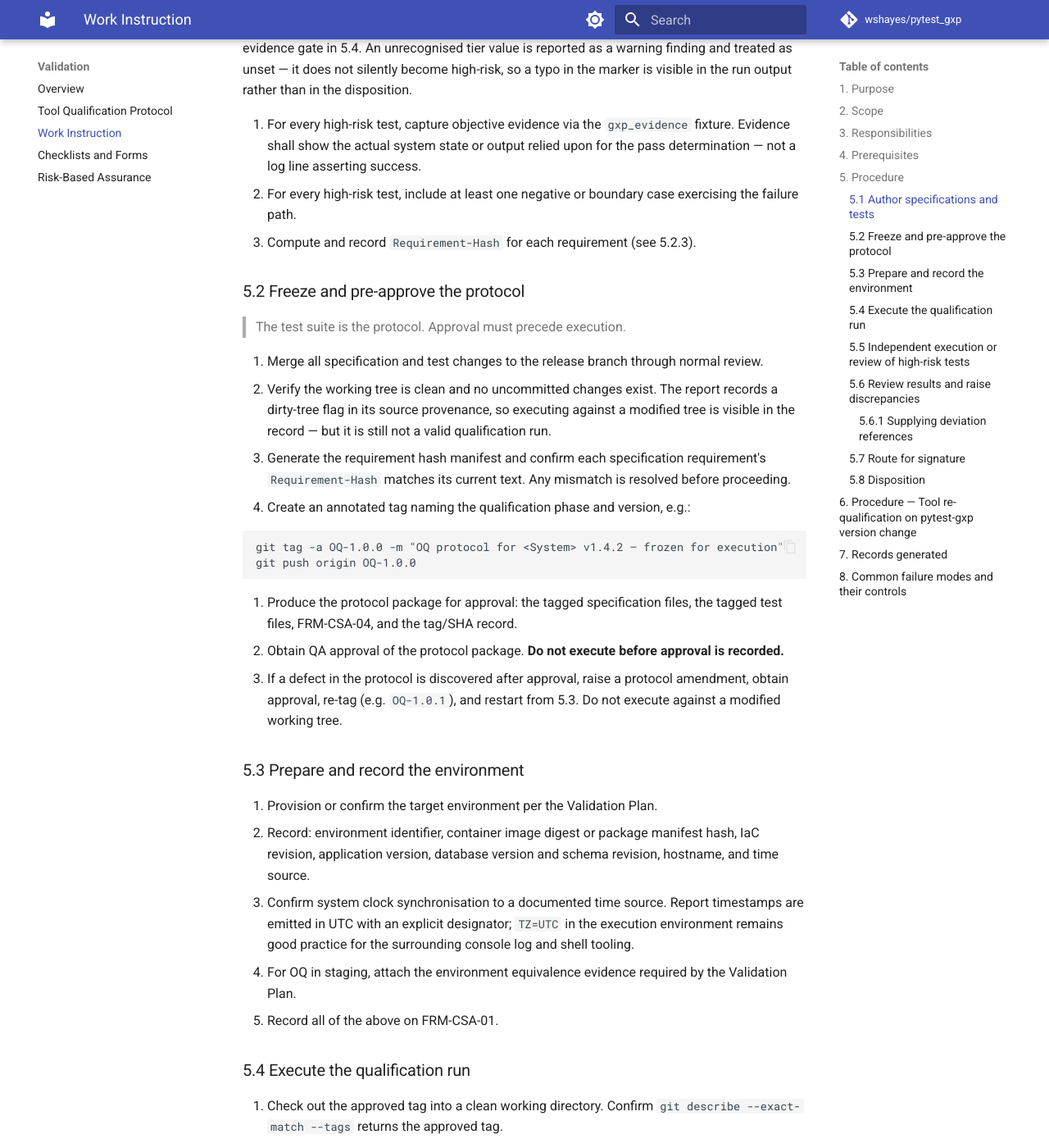
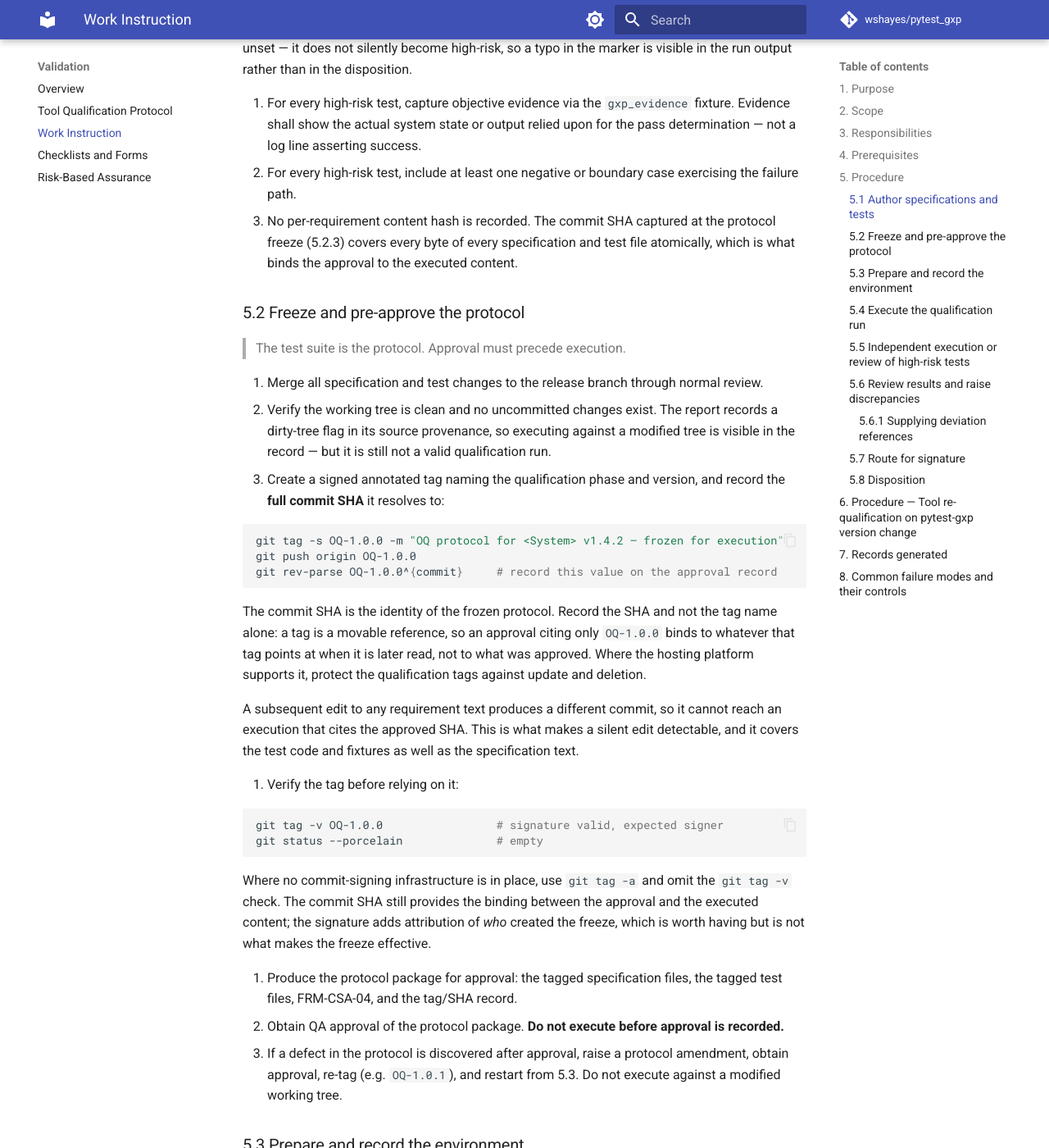
Before and after one commit to wshayes/pytest_gxp, an MkDocs documentation site: the page built from docs/validation/work-instruction.md, in a window 1280 px wide and 1400 px high, scrolled down 2542 px. Shown: the whole window at 82% size. Built offline with MkDocs 1.6.1 and Material for MkDocs 9.7.7, drawn with Linux system fonts in a browser that asks for light colours; comment, search, counter and statistics services are not loaded; some of the changed text lies outside the part shown.

Commit message:
Gate Tier 1 evidence on capture type, not merely presence
The high-risk evidence gate counted evidence entries against a requirement
without regard to what they contained, so a Tier 1 requirement whose only
evidence was an unscripted session record passed it. A session record states
what a tester did, not what the system did, and cannot discharge the Tier 1
evidence requirement alone.

Such a requirement now raises high-risk-evidence-unscripted-only, an
error-severity finding that fails the run under --gxp-strict. A session record
captured alongside a state capture is unaffected, since supplementary
exploratory testing is permitted at any tier.

Covered by TQ-6.10, which pins all three cases -- captured state, session only,
and session plus capture -- so the check cannot regress into rejecting the
supplementary sessions the assurance matrix allows. Verified to fail without
the fix: the pre-fix run reported three passing tests and a clean report.

Behaviour change: a suite relying on a session record to satisfy the gate
previously exited zero and now exits non-zero under --gxp-strict. TQ-001
qualifies a version, so re-qualification is required before use.

Also replaces the Requirement-Hash procedure step in the validation templates
with the full commit SHA of the approved tag. Requirement-Hash was documented
but never implemented -- no parser support, no CLI, and no traceability matrix
column, despite the assurance strategy stating the value was recorded there.
The commit SHA covers every specification, test and fixture byte atomically.
WI-CSA-01 5.4.1 now also compares the executed SHA against the approved one,
since a tag is a movable reference and the tag name alone does not establish
what was executed.

Claude-Session: https://claude.ai/code/session_01VBDj2pDb5N8xtWYnNo5hxf

````diff
--- a/docs/validation/work-instruction.md
+++ b/docs/validation/work-instruction.md
@@ -49,7 +49,7 @@ The following shall be confirmed before any qualification execution. Recorded on
 1. Validation Plan approved, including the risk-based assurance strategy.
 2. URS approved as a controlled document.
 3. Derived IS/DS/FS/US specifications complete, each requirement carrying
-   `Traces-To:` and `Requirement-Hash`.
+   `Traces-To:`.
 4. FRM-CSA-04 tier classification approved by QA for every requirement.
 5. pytest-gxp version pinned, and that version qualified and current under
    TQ-001.
@@ -99,7 +99,9 @@ The following shall be confirmed before any qualification execution. Recorded on
    for the pass determination — not a log line asserting success.
 6. For every high-risk test, include at least one negative or boundary case
    exercising the failure path.
-7. Compute and record `Requirement-Hash` for each requirement (see 5.2.3).
+7. No per-requirement content hash is recorded. The commit SHA captured at the
+   protocol freeze (5.2.3) covers every byte of every specification and test file
+   atomically, which is what binds the approval to the executed content.
 
 ### 5.2 Freeze and pre-approve the protocol
 
@@ -111,15 +113,38 @@ The following shall be confirmed before any qualification execution. Recorded on
    records a dirty-tree flag in its source provenance, so executing against a
    modified tree is visible in the record — but it is still not a valid
    qualification run.
-3. Generate the requirement hash manifest and confirm each specification
-   requirement's `Requirement-Hash` matches its current text. Any mismatch is
-   resolved before proceeding.
-4. Create an annotated tag naming the qualification phase and version, e.g.:
+3. Create a signed annotated tag naming the qualification phase and version, and
+   record the **full commit SHA** it resolves to:
 
+   ```bash
+   git tag -s OQ-1.0.0 -m "OQ protocol for <System> v1.4.2 — frozen for execution"
+   git push origin OQ-1.0.0
+   git rev-parse OQ-1.0.0^{commit}     # record this value on the approval record
    ```
-   git tag -a OQ-1.0.0 -m "OQ protocol for <System> v1.4.2 — frozen for execution"
-   git push origin OQ-1.0.0
+
+   The commit SHA is the identity of the frozen protocol. Record the SHA and not
+   the tag name alone: a tag is a movable reference, so an approval citing only
+   `OQ-1.0.0` binds to whatever that tag points at when it is later read, not to
+   what was approved. Where the hosting platform supports it, protect the
+   qualification tags against update and deletion.
+
+   A subsequent edit to any requirement text produces a different commit, so it
+   cannot reach an execution that cites the approved SHA. This is what makes a
+   silent edit detectable, and it covers the test code and fixtures as well as the
+   specification text.
+
+4. Verify the tag before relying on it:
+
+   ```bash
+   git tag -v OQ-1.0.0                 # signature valid, expected signer
+   git status --porcelain              # empty
    ```
+
+   Where no commit-signing infrastructure is in place, use `git tag -a` and omit
+   the `git tag -v` check. The commit SHA still provides the binding between the
+   approval and the executed content; the signature adds attribution of *who*
+   created the freeze, which is worth having but is not what makes the freeze
+   effective.
 
 5. Produce the protocol package for approval: the tagged specification files,
    the tagged test files, FRM-CSA-04, and the tag/SHA record.
@@ -146,7 +171,10 @@ The following shall be confirmed before any qualification execution. Recorded on
 ### 5.4 Execute the qualification run
 
 1. Check out the approved tag into a clean working directory. Confirm
-   `git describe --exact-match --tags` returns the approved tag.
+   `git describe --exact-match --tags` returns the approved tag, **and** that
+   `git rev-parse HEAD` matches the full commit SHA recorded on the approval
+   record at 5.2.3. The tag name alone is not sufficient: a tag can be moved
+   between approval and execution, and only the SHA comparison detects it.
 2. Install the pinned, TQ-qualified pytest-gxp version and record the installed
    version and distribution hash.
 3. Execute, supplying the qualification type and leaving signatory fields empty:
@@ -170,10 +198,12 @@ The following shall be confirmed before any qualification execution. Recorded on
 6. The high-risk evidence gate is applied by the plugin, not by an external
    script. With `--gxp-strict`, any requirement whose risk tier is `high` and
    which has no associated entry in the evidence manifest produces a
-   `high-risk-no-evidence` error finding, and any error-severity finding sets a
-   non-zero exit status. A qualification run is therefore executed with
-   `--gxp-strict` on, and a zero exit is itself part of the evidence that the
-   gate was satisfied.
+   `high-risk-no-evidence` error finding; one whose only entries are unscripted
+   session records produces a `high-risk-evidence-unscripted-only` error finding,
+   because a session record describes the tester's activity rather than capturing
+   system state. Any error-severity finding sets a non-zero exit status. A
+   qualification run is therefore executed with `--gxp-strict` on, and a zero exit
+   is itself part of the evidence that the gate was satisfied.
 
    Verify the gate was armed rather than assuming it: the run output lists the
    findings section, and the report metadata carries a `findings_summary` with
@@ -344,11 +374,12 @@ Recorded on **FRM-CSA-03 Tool Qualification Checklist**.
 |---|---|
 | Tests adjusted after results observed | Tag-based protocol pre-approval (5.2); `git describe --exact-match` gate (5.4.1); dirty-tree flag in report source provenance |
 | Approver name attributed by anyone with repository access | Signatory fields prohibited in committed configuration (5.4.4) |
-| Requirement text edited without invalidating traceability | `Requirement-Hash` verification (5.2.3) |
+| Requirement text edited after approval | Approval binds to the full commit SHA, not the tag name (5.2.3); an edit produces a different commit, and the executed SHA is checked against the approved one (5.4.1) |
 | Duplicate or malformed requirement IDs distorting the denominator | `duplicate-requirement-id` and `malformed-requirement-heading` findings surfaced in the run output and report |
 | Silent skip inflating apparent coverage | Skip reason preserved in the test execution register; unjustified skip is a finding (5.6.4) |
 | Errored test counted as unverified-but-unnoticed | Errors recorded as `ERROR` and counted separately (5.6.5) |
 | High-risk requirement verified by a green assertion with no evidence | In-process evidence gate: `--gxp-strict` plus `gxp_risk("high")` (5.4.6) |
+| Unscripted session record substituted for objective evidence at Tier 1 | `high-risk-evidence-unscripted-only` finding; the gate distinguishes evidence type, not merely presence (5.4.6) |
 | Non-passing result routed for signature without a deviation reference | `missing-deviation-ref` finding and `PROVISIONAL` report status (5.6.1) |
 | IQ evidence taken from CI container rather than production | Environment table, no substitution for IQ (Validation Plan) |
 | Report re-generated after review, changing content | `artifact_manifest.sha256` written by the tool at session end, verified pre-review, and bound to the signature (5.4.7, 5.7.3) |
````
Also changed, not shown: CHANGELOG.md (+31 -0 lines), README.md (+1 -0 lines), docs/user-guide/reports.md (+1 -0 lines), docs/validation/forms.md (+1 -1 lines), docs/validation/risk-based-assurance.md (+18 -7 lines), docs/validation/tool-qualification-protocol.md (+1 -0 lines), tool_qualification/README.md (+1 -1 lines), 2 other files.
